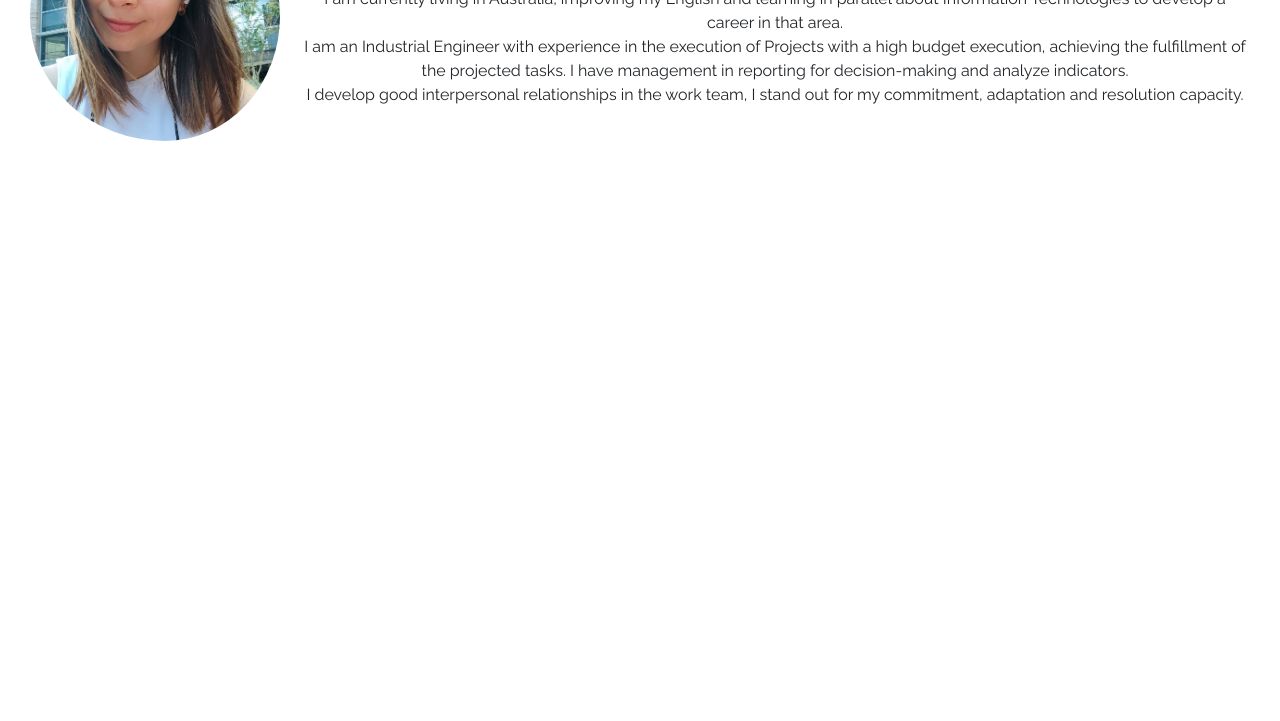
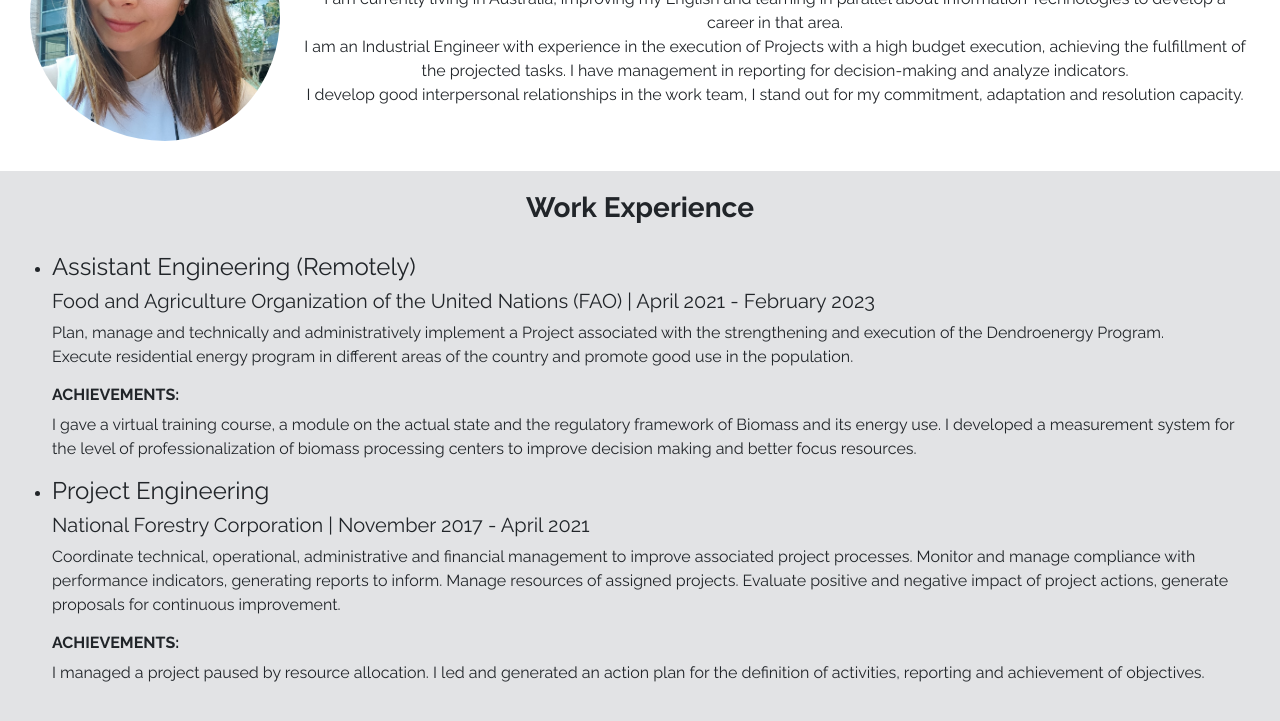
Before and after one commit to clautenorio/curriculum, a plain HTML site: page index.html in a window 1280 px wide. Shown: the part 195-916 px from the top of the page. Before the commit the page ends 800 px from the top, so only its background shows below. Drawn offline with nearby package versions, Linux system fonts and the light colour scheme.

Commit message:
Experiencia laboral mediante listas desordenadas

```diff
--- a/assets/css/style.css
+++ b/assets/css/style.css
@@ -13,3 +13,10 @@ header{
     padding: 30px;
     text-align: center;
 }
+.work{
+    padding: 20px;
+}
+main h3{
+    text-align: center;
+    padding-bottom: 20px;
+}
--- a/index.html
+++ b/index.html
@@ -40,9 +40,9 @@
         </div>
       </nav>
 
-      <header class="portada">
+      <header id="portada">
         <div class="parte">
-            <img class="circular--square" src="./assets/image/imagen-perfil.jpg" alt="Imagen de perfil personal">
+            <img src="./assets/image/imagen-perfil.jpg" alt="Imagen de perfil personal">
         </div>
         <div class="parte">
           <h3><strong>Claudia Tenorio Muñoz</strong></h3>
@@ -53,6 +53,31 @@
         </div>
       </header>
 
+      <main class="experiencia-laboral">
+        <div class="work bg-secondary-subtle">
+          <h3><strong>Work Experience</strong></h3>
+          <ul>
+            <li>
+              <h4>Assistant Engineering (Remotely)</h4>
+              <h5>Food and Agriculture Organization of the United Nations (FAO) | April 2021 - February 2023</h5>
+              <p>Plan, manage and technically and administratively implement a Project associated with the strengthening and execution of the Dendroenergy Program.
+                <br>Execute residential energy program in different areas of the country and promote good use in the population.</p>
+                <h6><strong>ACHIEVEMENTS:</strong></h6>
+                <p>I gave a virtual training course, a module on the actual state  and the regulatory framework of Biomass and its energy use. I developed a measurement system for the level of professionalization of biomass processing centers to improve decision making and better focus resources.</p>
+            </li>
+            <li>
+              <h4>Project Engineering</h4>
+              <h5>National Forestry Corporation | November 2017 - April 2021</h5>
+              <p>Coordinate technical, operational, administrative and financial management to improve associated project processes.
+                Monitor and manage compliance with performance indicators, generating reports to inform.
+                Manage resources of assigned projects. Evaluate positive and negative impact of project actions, generate proposals for continuous improvement.</p>
+                <h6><strong>ACHIEVEMENTS:</strong></h6>
+                <p>I managed a project paused by resource allocation. I led and generated an action plan for the definition of activities, reporting and achievement of objectives.</p>
+            </li>
+          </ul>
+        </div>
+      </main>
+
     <script src="https://cdn.jsdelivr.net/npm/bootstrap@5.3.0/dist/js/bootstrap.bundle.min.js" integrity="sha384-geWF76RCwLtnZ8qwWowPQNguL3RmwHVBC9FhGdlKrxdiJJigb/j/68SIy3Te4Bkz" crossorigin="anonymous"></script>
 </body>
 </html>
```
